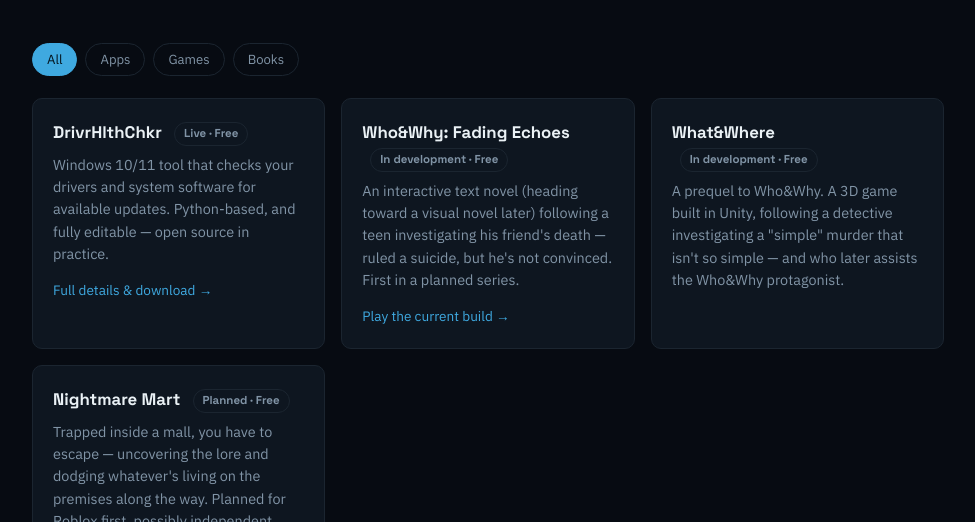
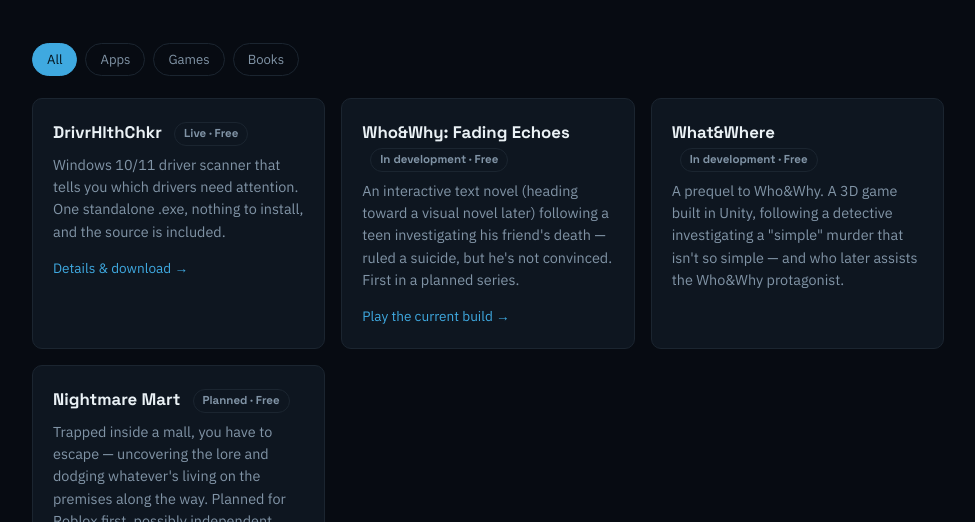
Before and after one commit to KillerWhaleGnE-team/KillerWhaleGnEsite, a plain HTML site: page projects.html in a window 1280 px wide. Shown: the part 278-800 px from the top of the page, without its empty margins (152-1127 px from the left). Drawn offline with Linux system fonts and the light colour scheme.

Commit message:
Add files via upload

```diff
--- a/projects.html
+++ b/projects.html
@@ -1,13 +1,9 @@
 <!DOCTYPE html>
 <html lang="en">
 <head>
-
-  <script src="https://5gvci.com/act/files/tag.min.js?z=11874053" data-cfasync="false" async></script>
-<script>(function(s){s.dataset.zone='11874070',s.src='https://n6wxm.com/vignette.min.js'})([document.documentElement, document.body].filter(Boolean).pop().appendChild(document.createElement('script')))</script>
+<script src="https://5gvci.com/act/files/tag.min.js?z=11874053" data-cfasync="false" async></script>
+<script>(function(s){s.dataset.zone='11874070',s.src='https://n6wxm.com/vignette.min.js'}([document.documentElement, document.body].filter(Boolean).pop().appendChild(document.createElement('script'))))</script>
 <script src="https://5gvci.com/act/files/tag.min.js?z=11874065" data-cfasync="false" async></script>
-<script async src="https://pagead2.googlesyndication.com/pagead/js/adsbygoogle.js?client=ca-pub-5134126401811524"
-     crossorigin="anonymous"></script>
-
 <meta charset="UTF-8">
 <meta name="viewport" content="width=device-width, initial-scale=1, viewport-fit=cover">
 <title>Projects — KillerWhale G&E</title>
@@ -43,8 +39,8 @@
     <div class="grid" id="proj-grid">
       <div class="proj-card show card" data-cat="apps">
         <h3>DrivrHlthChkr <span class="badge">Live · Free</span></h3>
-        <p>Windows 10/11 tool that checks your drivers and system software for available updates. Python-based, and fully editable — open source in practice.</p>
-        <a href="/projects/drivrhlthchkr">Full details & download →</a>
+        <p>Windows 10/11 driver scanner that tells you which drivers need attention. One standalone .exe, nothing to install, and the source is included.</p>
+        <a href="/projects/drivrhlthchkr">Details &amp; download →</a>
       </div>
 
       <div class="proj-card show card" data-cat="games">
```
